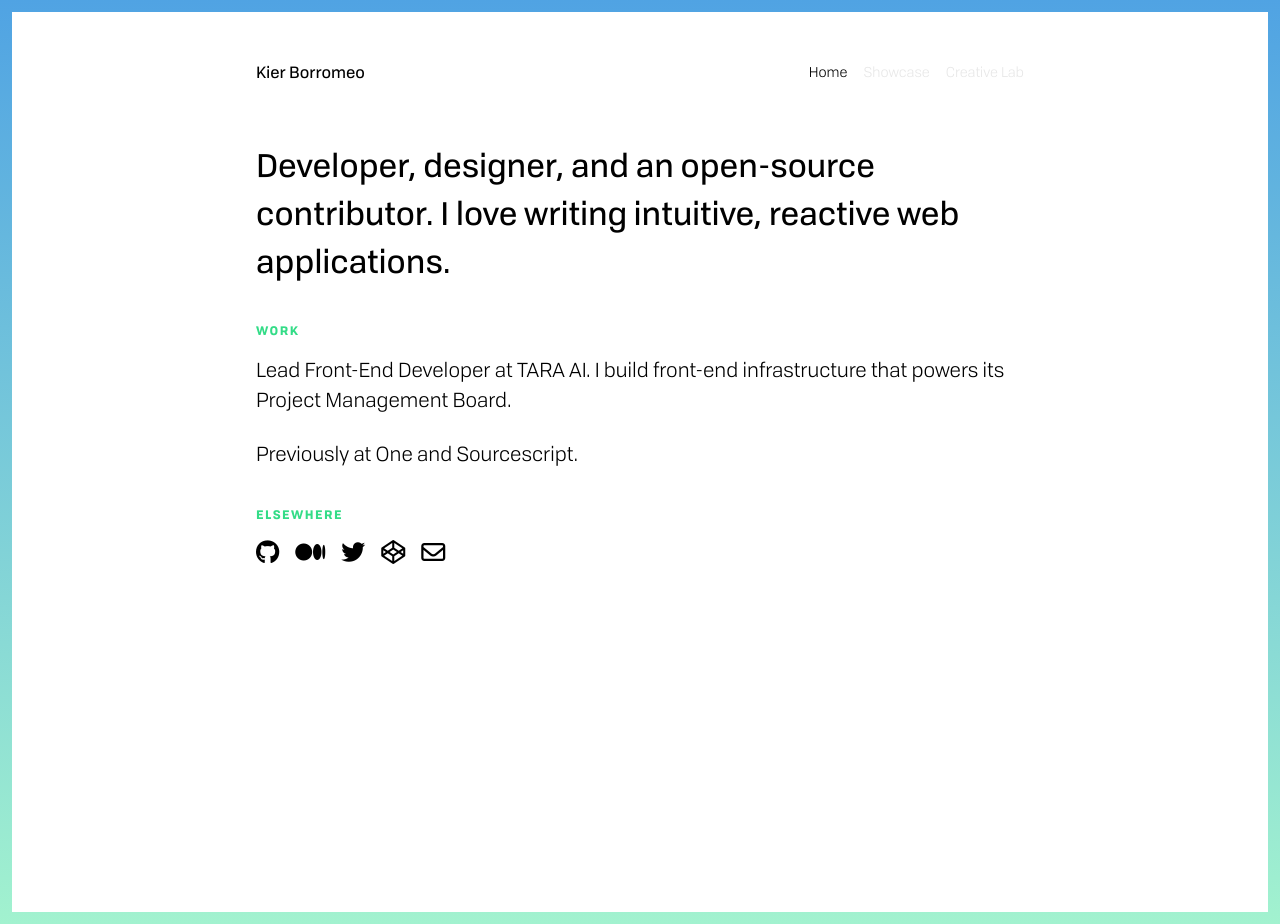
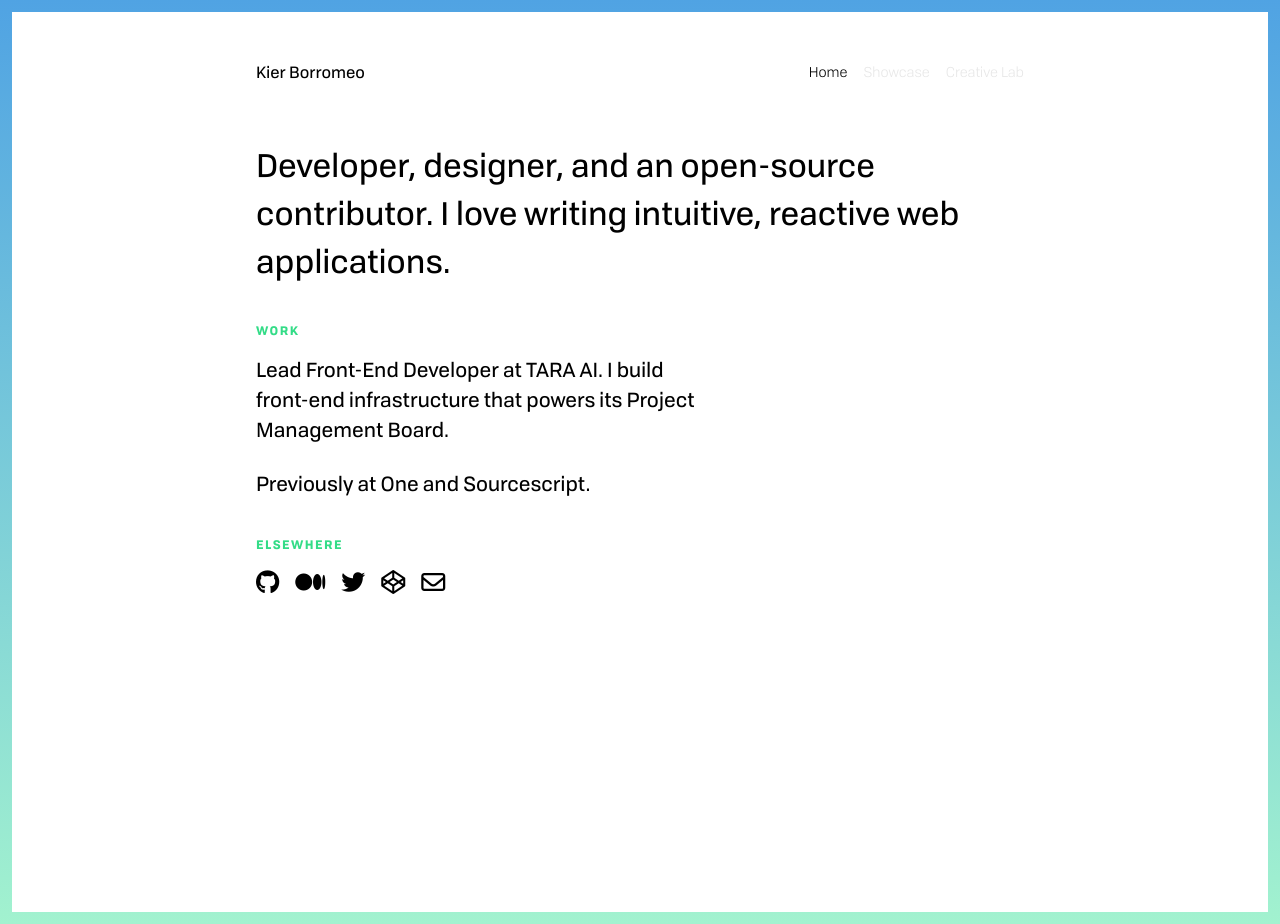
Before and after one commit to srph/websait, a Jekyll site: the page built from index.html, in a window 1280 px wide. Built offline with Jekyll 4.4.1, drawn with Linux system fonts in a browser that asks for light colours; nearby versions of some CDN libraries.

Commit message:
Lead width

```diff
--- a/_sass/components/_formatted-content.scss
+++ b/_sass/components/_formatted-content.scss
@@ -20,7 +20,10 @@
   > .body {
     margin-bottom: 0;
     font-size: $font-size-h3;
-    font-weight: 300;
+
+    @include breakpoint-md {
+      width: 60%;
+    }
   }
 
   > .body:not(:last-child) {
```
